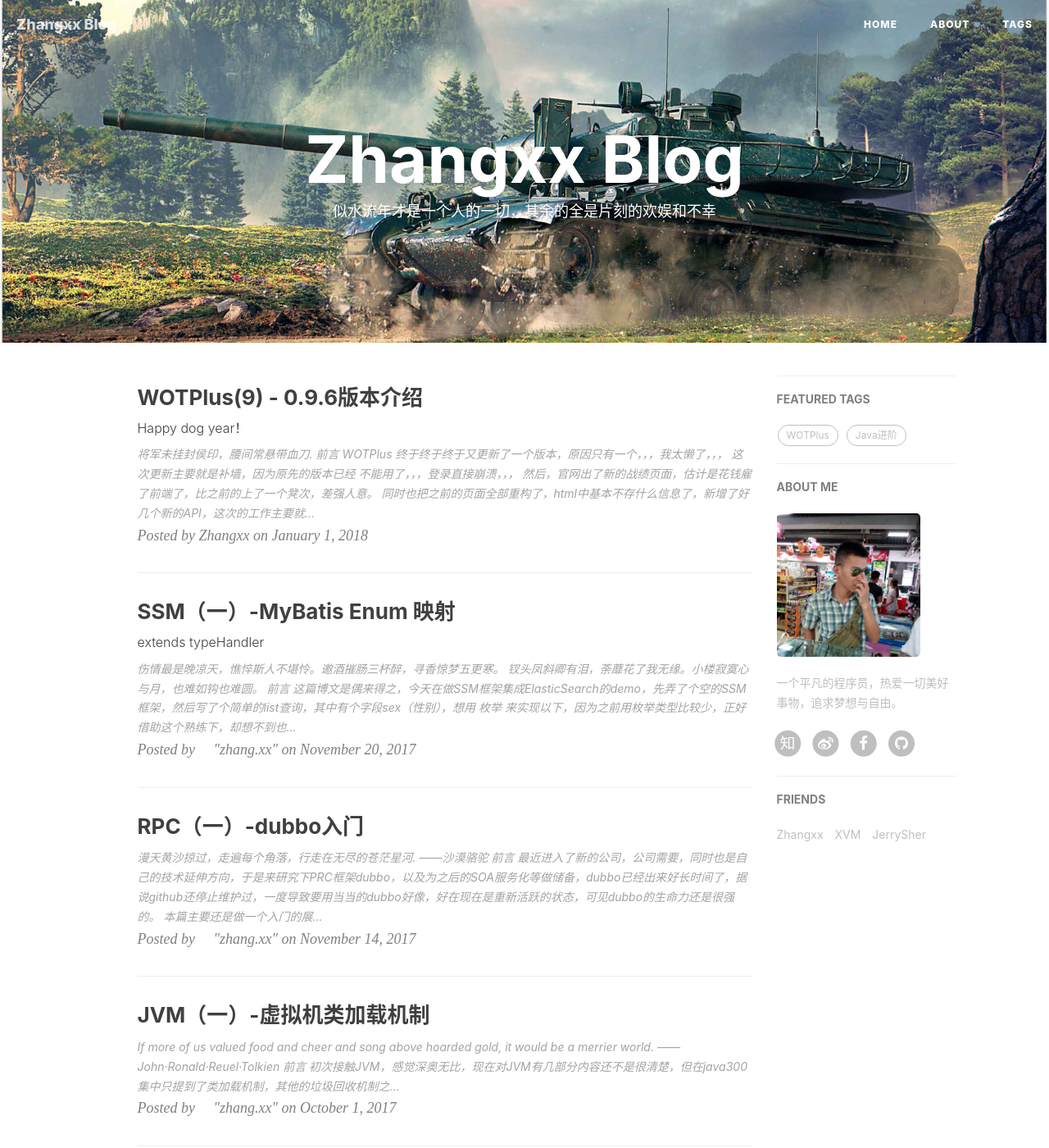
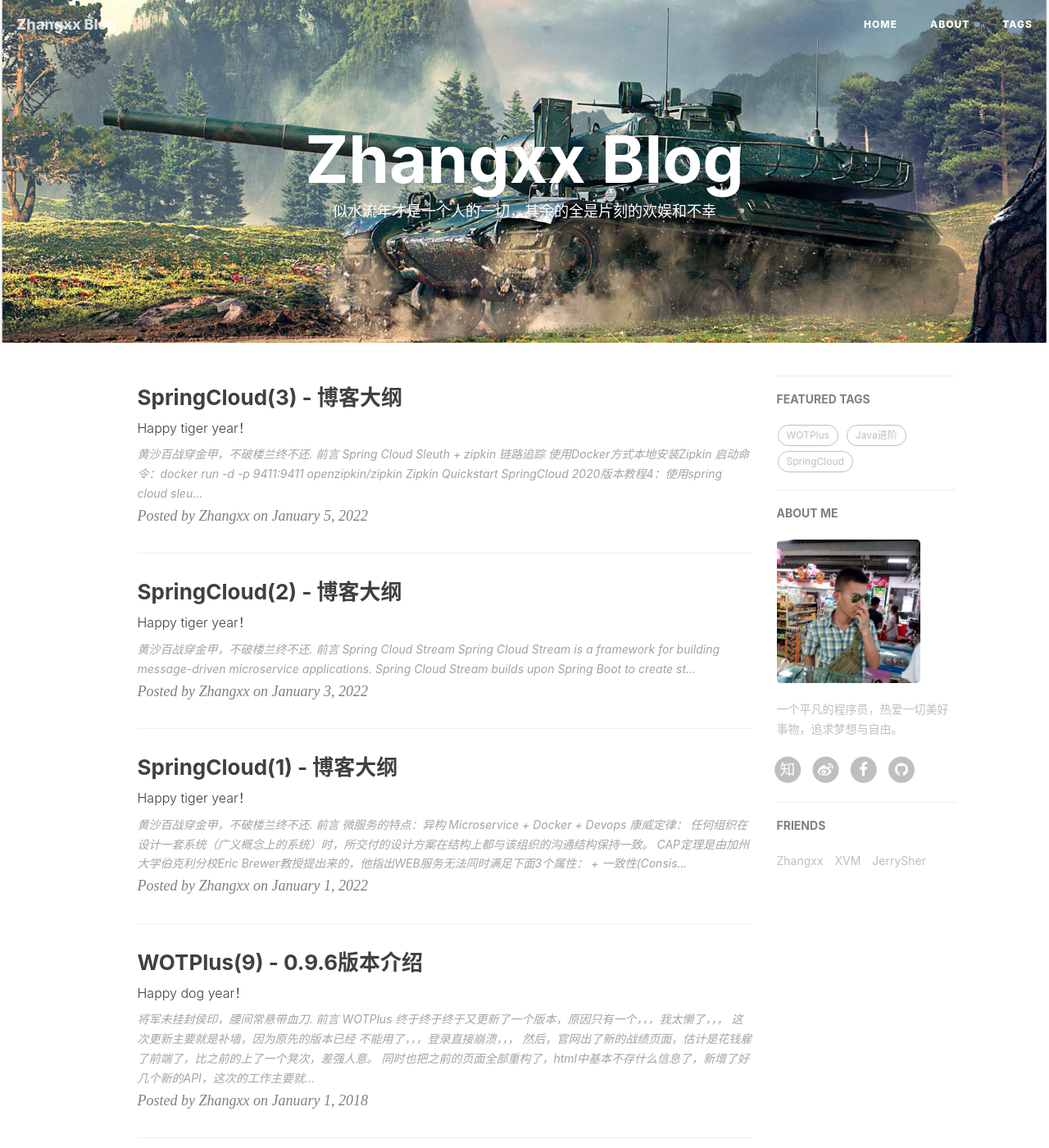
Before and after one commit to zhangxx0/zhangxx0.github.io, a Jekyll site: the page built from index.html, in a window 1280 px wide and 1400 px high. Shown: the whole window at 82% size. Built offline with Jekyll 4.4.1, drawn with Linux system fonts in a browser that asks for light colours; nearby versions of some CDN libraries; the list of posts is cut into pages by our own code; comment, search, counter and statistics services are not loaded; some of the changed text lies outside the part shown.

Commit message:
add spring cloud articles

````diff
--- a/_posts/2016-04-30-wotplus-zero.markdown
+++ b/_posts/2016-04-30-wotplus-zero.markdown
@@ -12,7 +12,7 @@ tags:
 
 > 中国一向就少有失败的英雄，少有韧性的反抗，少有敢单身鏖战的武人，少有敢抚哭叛徒的吊客；见胜兆则纷纷聚集，见败兆则纷纷逃亡。
 
-##  前言
+## 前言
 ---
 **WOTPlus** 是一款 **坦克世界**（World of Tanks）战绩查询APP，旨在为国服坦克世界玩家提供一个方便且专业而又不失优美的战绩查询APP；
 
--- /dev/null
+++ b/_posts/2022-01-01-springcloud-one.markdown
@@ -0,0 +1,82 @@
+---
+layout:     post
+title:      "SpringCloud(1) - 博客大纲"
+subtitle:   "Happy tiger year！"
+date:       2022-01-01 00:00:00
+author:     "Zhangxx"
+header-img: "img/post-bg-wotplus-nine.png"
+catalog: true
+tags:
+    - SpringCloud
+---
+
+> 黄沙百战穿金甲，不破楼兰终不还.
+
+## 前言
+---
+
+微服务的特点：异构
+
+Microservice + Docker + Devops
+
+康威定律：
+任何组织在设计一套系统（广义概念上的系统）时，所交付的设计方案在结构上都与该组织的沟通结构保持一致。
+
+CAP定理是由加州大学伯克利分校Eric Brewer教授提出来的，他指出WEB服务无法同时满足下面3个属性：
+
+    + 一致性(Consistency) ：客户端知道一系列的操作都会同时发生(生效)
+
+    + 可用性(Availability) ：每个操作都必须以可预期的响应结束
+
+    + 分区容错性(Partition tolerance) ：即使出现单个组件无法可用,操作依然可以完成
+
+BASE理论
+
+    * Basically Available（基本可用）
+
+    * Soft state（软状态）
+
+    * Eventually consistent（最终一致性）
+
+
+## Eureka
+
+
+
+## Openfeign
+
+openFeign  感觉像是RPC，实际是远程HTTP；
+
+声明式REST客户端（伪RPC），采用了基于接口的注解
+
+```
+Caused by: java.lang.IllegalStateException: No Feign Client for loadBalancing defined. Did you forget to include spring-cloud-starter-loadbalancer?
+```
+需要注意的是引入openfeign，必须要引入loadbalancer，否则无法启动。
+
+```xml
+<dependency>
+    <groupId>org.springframework.cloud</groupId>
+    <artifactId>spring-cloud-starter-loadbalancer</artifactId>
+</dependency>
+```
+
+
+
+## Config & bus
+
+bootstrap.yml 优先级更高的启动引导配置文件；
+优先级高于application.yml
+
+添加依赖：
+```xml
+<dependency>
+    <groupId>org.springframework.cloud</groupId>
+    <artifactId>spring-cloud-starter-bootstrap</artifactId>
+</dependency>
+```
+
+SpringCloud Bus 总线；webhook
+这里使用Spring Cloud Bus通过github的webhook功能实现配置的自动刷新时，由于版本更迭等各种原因，导致异常不顺利，要么是缺少依赖了，要么是webhook的url变了之类，同时由于网络等的原因又转到gitee上，最终费了九牛二虎之力才实现这个自动刷新；
+
+使用了Nacos之后，瞬间没了这种烦恼，注册中心和配置中心一体，也不用再gitlab中写配置文件之类，个人感觉Nacos还是更简洁易用，令人神清气爽；
--- /dev/null
+++ b/_posts/2022-01-03-springcloud-two.markdown
@@ -0,0 +1,81 @@
+---
+layout:     post
+title:      "SpringCloud(2) - 博客大纲"
+subtitle:   "Happy tiger year！"
+date:       2022-01-03 00:00:00
+author:     "Zhangxx"
+header-img: "img/post-bg-wotplus-nine.png"
+catalog: true
+tags:
+    - SpringCloud
+---
+
+> 黄沙百战穿金甲，不破楼兰终不还.
+
+## 前言
+---
+
+
+
+## Spring Cloud Stream
+
+
+> Spring Cloud Stream is a framework for building message-driven microservice applications. Spring Cloud Stream builds upon Spring Boot to create standalone, production-grade Spring applications and uses Spring Integration to provide connectivity to message brokers. It provides opinionated configuration of middleware from several vendors, introducing the concepts of persistent publish-subscribe semantics, consumer groups, and partitions.
+
+个人理解Stream是为了简化消息开发而产生的，基于 **Spring Messaging**、 **Spring Integration** ，通过实现各种消息中间件的Binder来屏蔽底层消息中间件的实现细节，做到对中间件无感知；
+其支持的中间件也很多，包括主流的RabbitMQ、Kafka、RocketMQ（阿里维护）等等，对于中间件的切换，只需修改配置文件即可；
+
+
+## Zuul & Gateway
+
+由于在 **Spring Cloud 2020.0** 版本中， **Spring Cloud Netflix**的模块也移除殆尽，硕果仅存了个Eureka，Zuul也不再推荐，因此不再做深入研究；
+对于其替代品则使用 **Spring Cloud Gateway**，也就是Spring的亲儿子；
+
+> This project provides a library for building an API Gateway on top of Spring WebFlux. Spring Cloud Gateway aims to provide a simple, yet effective way to route to APIs and provide cross cutting concerns to them such as: security, monitoring/metrics, and resiliency.
+
+应用场景：限流、鉴权、参数校验调整、统计、日志等
+
+[官方文档](https://docs.spring.io/spring-cloud-gateway/docs/3.1.0-SNAPSHOT/reference/html/#gateway-starter)
+基础功能：动态路由
+[spring cloud gateway之服务注册与发现](https://www.fangzhipeng.com/springcloud/2018/12/23/sc-f-gateway5.html)
+自定义过滤器实现Token等，这里使用了GlobalFilter，实现GlobalFilter和Ordered两个接口；
+[spring cloud gateway之filter篇](https://www.fangzhipeng.com/springcloud/2018/12/21/sc-f-gatway3.html)
+使用令牌桶算法的限流拦截器，使用jmeter压测配置了RequestRateLimiter过滤器的链接，配置100线程，循环间隔1s，部分请求通过，redis中存储了两个key，由此RequestRateLimiter是使用**redis**进行限流的；线程为10时可能看不到这俩key，因为这俩key是随即销毁的；
+[spring cloud gateway 之限流篇](https://www.fangzhipeng.com/springcloud/2018/12/22/sc-f-gatway4.html)
+
+![](https://gitee.com/zhangxx0/blog_image/raw/master/springcloud/springcloud-gateway1.png)
+
+[SpringCloud 2020版本教程2：使用spring cloud gateway作为服务网关](https://forezp.blog.csdn.net/article/details/115632853)
+
+## Sentinel
+
+同样，由于 **Hystrix**的不推荐，改用其替代品Sentinel；
+
+注意引入时与SpringCloudAlibaba的版本对应问题：
+> 2020.0 分支对应的是 Spring Cloud 2020，最低支持 JDK 1.8。
+[版本对应关系](https://segmentfault.com/a/1190000039853009)
+
+在主pom中引入以下配置：
+```xml
+<dependency>
+    <groupId>com.alibaba.cloud</groupId>
+    <artifactId>spring-cloud-alibaba-dependencies</artifactId>
+    <version>${spring-cloud-alibaba.version}</version>
+    <type>pom</type>
+    <scope>import</scope>
+</dependency>
+```
+
+dashboard启动命令：
+java -Dserver.port=8748 -Dcsp.sentinel.dashboard.server=localhost:8748 -Dproject.name=sentinel-dashboard -jar sentinel-dashboard-1.8.2.jar
+
+sentinel和Feign的结合使用，以及和Gateway的限流搭配使用参考：
+[SpringCloud 2020版本教程3：使用sentinel作为熔断器](https://forezp.blog.csdn.net/article/details/115632888)
+[Sentinel/wiki/网关限流](https://github.com/alibaba/Sentinel/wiki/%E7%BD%91%E5%85%B3%E9%99%90%E6%B5%81)
+[入门参考](https://github.com/alibaba/spring-cloud-alibaba/wiki/Sentinel)
+
+[如何使用 Sentinel starter 完成 Spring Cloud 应用的限流管理](https://github.com/alibaba/spring-cloud-alibaba/blob/2.2.x/spring-cloud-alibaba-examples/sentinel-example/sentinel-core-example/readme-zh.md)
+
+自定义限流处理逻辑
+[@SentinelResource 注解](https://github.com/alibaba/Sentinel/wiki/%E6%B3%A8%E8%A7%A3%E6%94%AF%E6%8C%81#sentinelresource-%E6%B3%A8%E8%A7%A3)
+> blockHandler / blockHandlerClass: blockHandler 对应处理 BlockException 的函数名称，可选项。blockHandler 函数访问范围需要是 public，返回类型需要与原方法相匹配，参数类型需要和原方法相匹配并且最后加一个额外的参数，类型为 BlockException。blockHandler 函数默认需要和原方法在同一个类中。若希望使用其他类的函数，则可以指定 blockHandlerClass 为对应的类的 Class 对象，注意对应的函数必需为 static 函数，否则无法解析。
--- /dev/null
+++ b/_posts/2022-01-05-springcloud-three.markdown
@@ -0,0 +1,54 @@
+---
+layout:     post
+title:      "SpringCloud(3) - 博客大纲"
+subtitle:   "Happy tiger year！"
+date:       2022-01-05 00:00:00
+author:     "Zhangxx"
+header-img: "img/post-bg-wotplus-nine.png"
+catalog: true
+tags:
+    - SpringCloud
+---
+
+> 黄沙百战穿金甲，不破楼兰终不还.
+
+## 前言
+---
+
+
+
+## Spring Cloud Sleuth + zipkin
+
+链路追踪
+
+使用Docker方式本地安装Zipkin
+启动命令：docker run -d -p 9411:9411 openzipkin/zipkin
+[Zipkin Quickstart](https://zipkin.io/pages/quickstart.html)
+
+![](https://gitee.com/zhangxx0/blog_image/raw/master/springcloud/pringcloud-zipkin1.png)
+![](https://gitee.com/zhangxx0/blog_image/raw/master/springcloud/springcloud-zipkin2.png)
+
+[SpringCloud 2020版本教程4：使用spring cloud sleuth+zipkin实现链路追踪](https://forezp.blog.csdn.net/article/details/115632914)
+
+## Nacos
+
+![](https://gitee.com/zhangxx0/blog_image/raw/master/springcloud/springcloud-nacos1.png)
+
+[SpringCloud 2020版本教程1：使用nacos作为注册中心和配置中心](https://forezp.blog.csdn.net/article/details/115632826)
+
+[官方快速开始](https://nacos.io/zh-cn/docs/quick-start-spring-cloud.html)
+[使用Nacos作为配置中心](https://blog.csdn.net/forezp/article/details/90729945)
+
+项目中yml配置只需：
+```xml
+cloud:
+  nacos:
+    config:
+      server-addr: 127.0.0.1:8848
+      file-extension: yaml
+      prefix: product
+    discovery:
+      server-addr: 127.0.0.1:8848
+```
+
+**注意：** nacos控制台中新建的配置文件名字的后缀应该为yaml，而不是yml；
````
